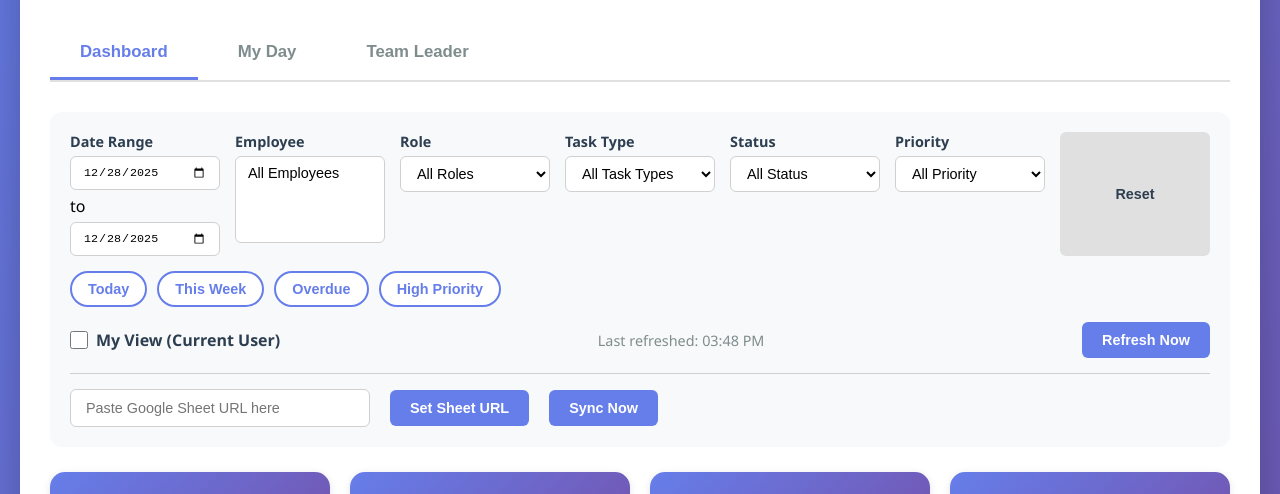
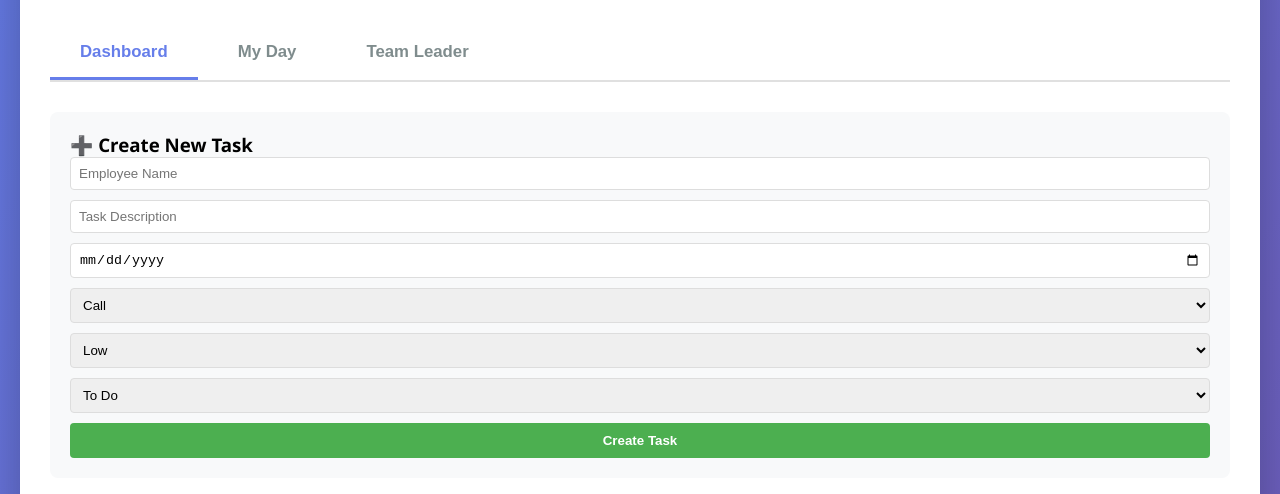
Before and after one commit to lymax313/lymax-task-management, a plain HTML site: page index.html in a window 1280 px wide. Shown: the part 132-626 px from the top of the page. Drawn offline with nearby package versions, Linux system fonts and the light colour scheme.

Commit message:
Update index.html

```diff
--- a/index.html
+++ b/index.html
@@ -20,6 +20,35 @@
       </nav>
 
       <div id="dashboard" class="tab-content active">
+
+              <!-- Task Creation Form -->
+              <div class="create-task-section" style="background: #f8f9fa; padding: 20px; border-radius: 8px; margin-bottom: 20px;">
+                        <h3 style="margin-top: 0;">➕ Create New Task</h3>
+                        <div style="display: grid; gap: 10px;">
+                                    <input type="text" id="task-employee" placeholder="Employee Name" style="padding: 8px; border: 1px solid #ddd; border-radius: 4px;">
+                                    <input type="text" id="task-description" placeholder="Task Description" style="padding: 8px; border: 1px solid #ddd; border-radius: 4px;">
+                                    <input type="date" id="task-date" style="padding: 8px; border: 1px solid #ddd; border-radius: 4px;">
+                                    <select id="task-type" style="padding: 8px; border: 1px solid #ddd; border-radius: 4px;">
+                                                  <option value="Call">Call</option>
+                                                  <option value="Email">Email</option>
+                                                  <option value="Meeting">Meeting</option>
+                                                  <option value="Follow-up">Follow-up</option>
+                                                  <option value="Admin">Admin</option>
+                                                </select>
+                                    <select id="task-priority" style="padding: 8px; border: 1px solid #ddd; border-radius: 4px;">
+                                                  <option value="Low">Low</option>
+                                                  <option value="Medium">Medium</option>
+                                                  <option value="High">High</option>
+                                                  <option value="Critical">Critical</option>
+                                                </select>
+                                    <select id="task-status" style="padding: 8px; border: 1px solid #ddd; border-radius: 4px;">
+                                                  <option value="To Do">To Do</option>
+                                                  <option value="In Progress">In Progress</option>
+                                                  <option value="Completed">Completed</option>
+                                                </select>
+                                    <button onclick="TaskManager.addTask()" style="background: #4CAF50; color: white; padding: 10px; border: none; border-radius: 4px; cursor: pointer; font-weight: bold;">Create Task</button>
+                                  </div>
+                      </div>
         <section class="filter-section">
           <div class="filter-controls">
             <div class="filter-group">
@@ -30,10 +59,7 @@
             </div>
             <div class="filter-group">
               <label>Employee</label>
-              <select id="filter-employee" multiple>
-                <option value="">All Employees</option>
-              </select>
-            </div>
+                <input type="text" id="filter-employee" placeholder="Enter employee name" />            </div>
             <div class="filter-group">
               <label>Role</label>
               <select id="filter-role">
```
